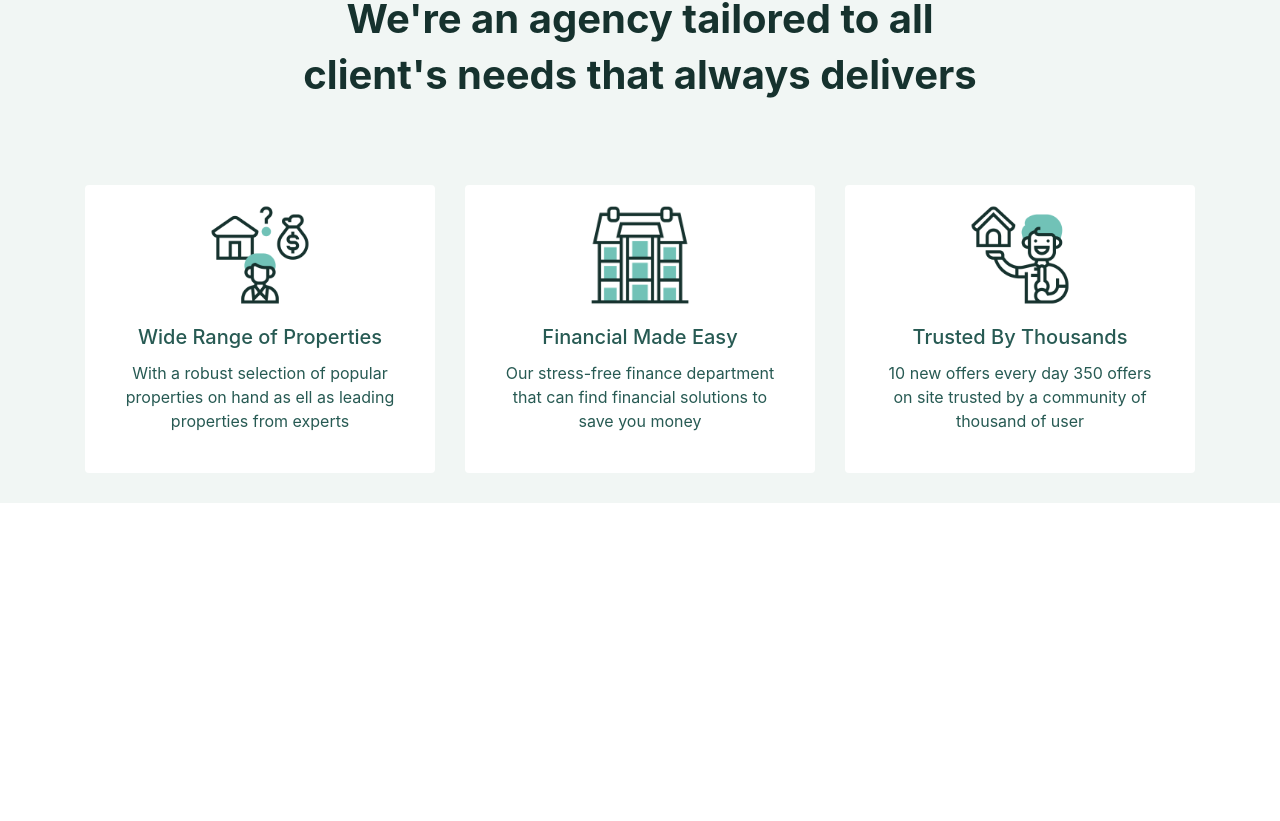
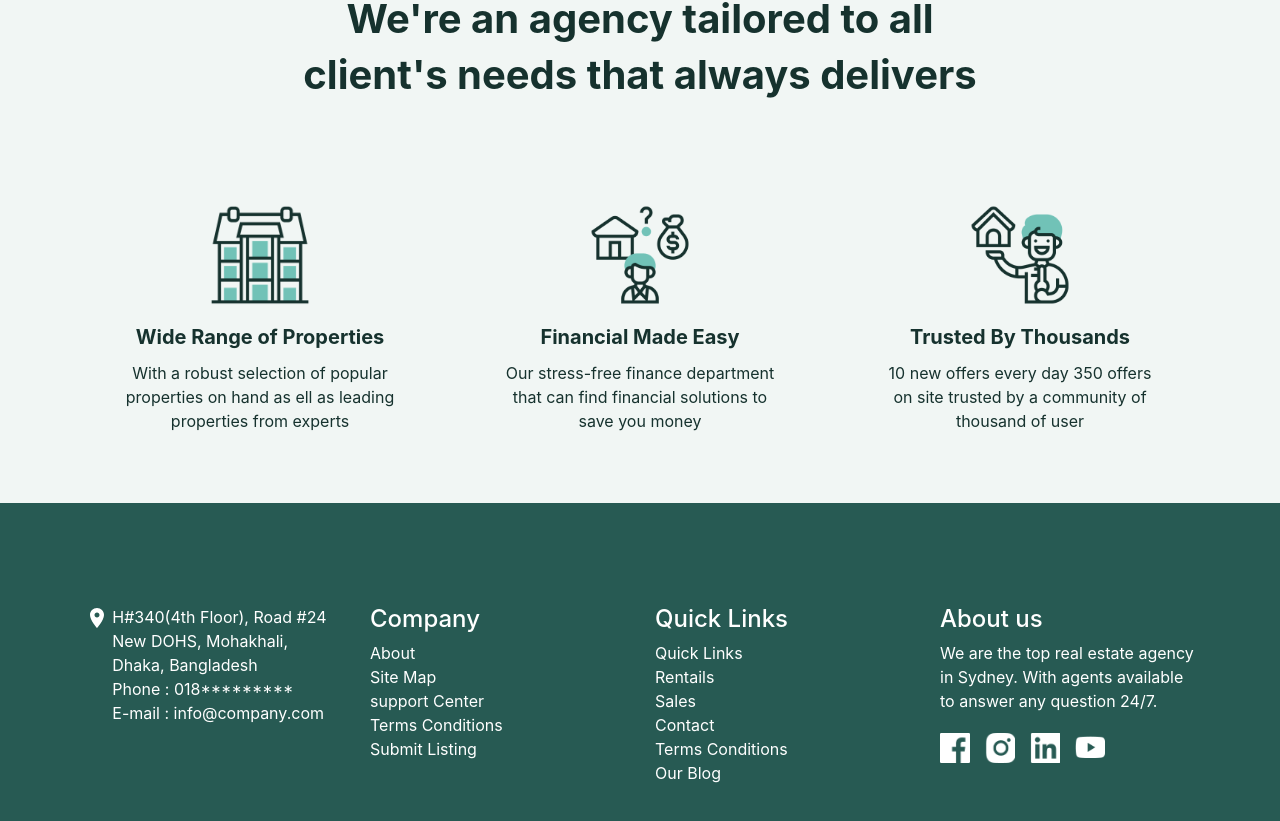
Before and after one commit to Shakib448/appartment-hunt-client, a React (Create React App) app: page / in a window 1280 px wide. Shown: the part 1987-2808 px from the top of the page. Before the commit the page ends 2490 px from the top, so only its background shows below. Built offline with nearby package versions, Linux system fonts and the light colour scheme.

Commit message:
Footer Added

```diff
--- a/src/Components/Home/Home/Home.js
+++ b/src/Components/Home/Home/Home.js
@@ -1,4 +1,5 @@
 import React from "react";
+import Footer from "../../Shared/Footer/Footer";
 import Banner from "../Banner/Banner";
 import HouseRent from "../HouseRent/HouseRent";
 import Service from "../Service/Service";
@@ -9,6 +10,7 @@ const Home = () => {
       <Banner />
       <HouseRent />
       <Service />
+      <Footer />
     </>
   );
 };
--- a/src/Components/Home/Service/Service.js
+++ b/src/Components/Home/Service/Service.js
@@ -1,8 +1,8 @@
 import React from "react";
 import { Container, Row } from "react-bootstrap";
 import "./Service.sass";
-import img1 from "../../../logos/affordable 1.png";
-import img2 from "../../../logos/apartment 1.png";
+import img1 from "../../../logos/apartment 1.png";
+import img2 from "../../../logos/affordable 1.png";
 import img3 from "../../../logos/lessee 1.png";
 import ServiceDetails from "../ServiceDetails/ServiceDetails";
 
--- a/src/Components/Home/Service/Service.sass
+++ b/src/Components/Home/Service/Service.sass
@@ -10,6 +10,7 @@
     border: none !important
     padding: 20px
     margin : 30px 0
+    background : transparent !important
 
 .service__cardImg
     width: 100px !important
@@ -20,7 +21,7 @@
 
 .service__cardBody
     text-align: center
-    color: $background
+    color: $commonContent
 
 @media   ( max-width: $md  )
     .service__content
--- a/src/Components/Home/ServiceDetails/ServiceDetails.js
+++ b/src/Components/Home/ServiceDetails/ServiceDetails.js
@@ -15,7 +15,7 @@ const ServiceDetails = ({
           src={img}
         />
         <Card.Body className="service__cardBody">
-          <Card.Title>{title}</Card.Title>
+          <Card.Title className="font-weight-bold">{title}</Card.Title>
           <Card.Text>{description}</Card.Text>
         </Card.Body>
       </Card>
--- /dev/null
+++ b/src/Components/Shared/Footer/Footer.js
@@ -0,0 +1,82 @@
+import React from "react";
+import { Col, Container, Row } from "react-bootstrap";
+import "./Footer.sass";
+import LocationOnIcon from "@material-ui/icons/LocationOn";
+import facebook from "../../../logos/Vector.png";
+import instagram from "../../../logos/Vector-1.png";
+import likening from "../../../logos/Vector-2.png";
+import youtube from "../../../logos/Vector-3.png";
+
+const Footer = () => {
+  return (
+    <footer>
+      <Container>
+        <Row>
+          <Col lg={3} md={6} sm={12} style={{ display: "flex" }}>
+            <div>
+              <LocationOnIcon style={{ marginRight: "15px", color: "white" }} />
+            </div>
+            <ul className="footer__details">
+              <li>H#340(4th Floor), Road #24</li>
+              <li>New DOHS, Mohakhali, Dhaka, Bangladesh</li>
+              <li>Phone : 018*********</li>
+              <li>E-mail : info@company.com</li>
+            </ul>
+          </Col>
+          <Col lg={3} md={6} sm={12}>
+            <ul className="footer__details">
+              <li>
+                <h4>Company</h4>
+              </li>
+              <li>About</li>
+              <li>Site Map</li>
+              <li>support Center</li>
+              <li>Terms Conditions</li>
+              <li>Submit Listing</li>
+            </ul>
+          </Col>
+          <Col lg={3} md={6} sm={12}>
+            <ul className="footer__details">
+              <li>
+                <h4>Quick Links</h4>
+              </li>
+              <li>Quick Links</li>
+              <li>Rentails</li>
+              <li>Sales</li>
+              <li>Contact</li>
+              <li>Terms Conditions</li>
+              <li>Our Blog</li>
+            </ul>
+          </Col>
+          <Col lg={3} md={6} sm={12}>
+            <ul className="footer__details">
+              <li>
+                <h4>About us</h4>
+              </li>
+              <li>
+                We are the top real estate agency in Sydney. With agents
+                available to answer any question 24/7.
+              </li>
+              <ul className="footer__icon">
+                <li>
+                  <img src={facebook} width="30px" alt="socialLink" />
+                </li>
+                <li>
+                  <img src={instagram} width="30px" alt="socialLink" />
+                </li>
+                <li>
+                  <img src={likening} width="30px" alt="socialLink" />
+                </li>
+                <li>
+                  <img src={youtube} width="30px" alt="socialLink" />
+                </li>
+              </ul>
+            </ul>
+          </Col>
+        </Row>
+      </Container>
+    </footer>
+  );
+};
+
+export default Footer;
--- /dev/null
+++ b/src/Components/Shared/Footer/Footer.sass
@@ -0,0 +1,20 @@
+@import '../../Shared/CommonSytle/_variable'
+@import '../../Shared/CommonSytle/_media'
+@import '../../Shared/CommonSytle/_mixins'
+
+footer
+    height: 400px
+    background : $background
+    display : flex !important
+    align-items: center !important
+
+.footer__details
+    color : #fff
+    li
+        cursor: pointer
+
+.footer__icon
+    display: flex
+    li
+        margin: 20px 15px 20px 0
+        cursor: pointer
```
